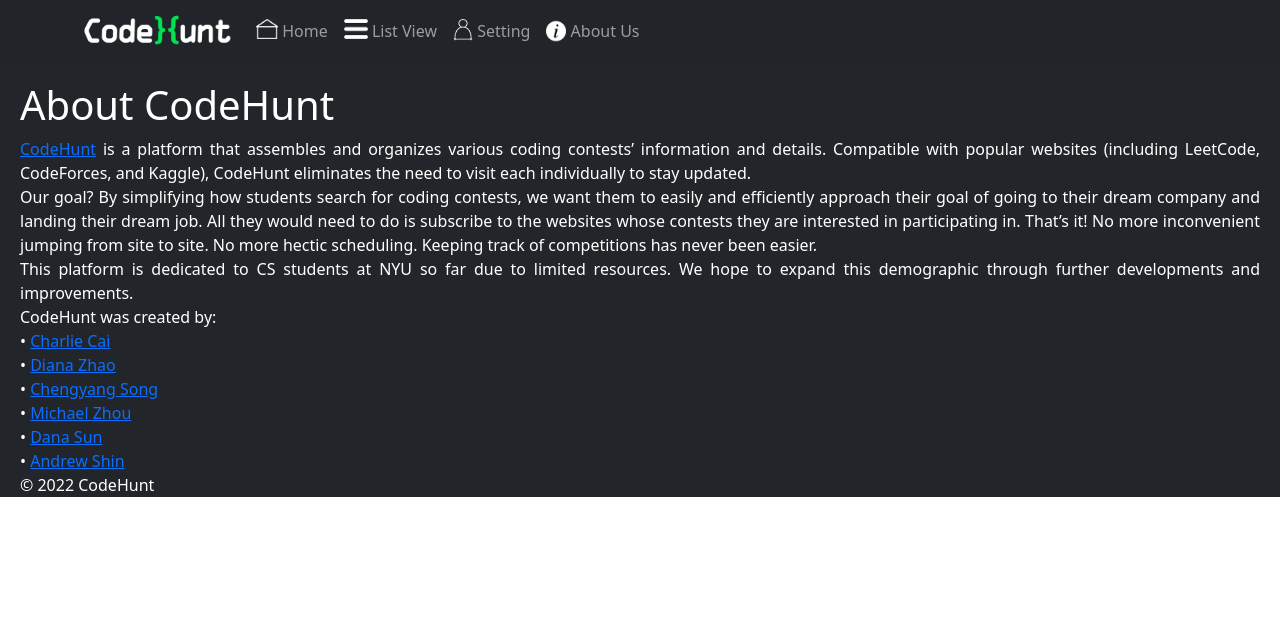
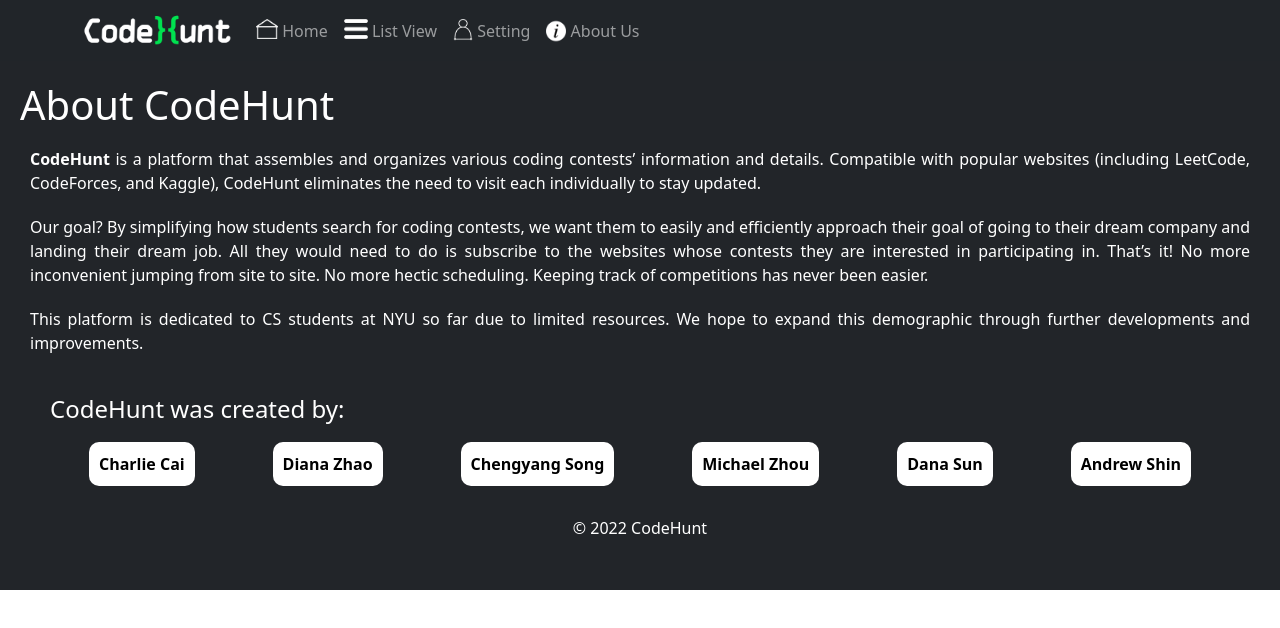
Before and after one commit to software-students-spring2022/final-project-codehunt, a React (Create React App) app in the folder front-end/: page /about in a window 1280 px wide. Shown: the top 628 px of the page. Built offline with nearby package versions, Linux system fonts and the light colour scheme.

Commit message:
vastly improved About CSS

```diff
--- a/front-end/src/About.css
+++ b/front-end/src/About.css
@@ -1,3 +1,7 @@
+*{
+    box-sizing: border-box;
+}
+
 .Home {
     /* some spacing around the entire contents of the app */
     margin: 20px;
@@ -6,8 +10,69 @@
 
 .primary{
     text-align: justify;
+    color: white;
+    padding: 10px;
+}
+
+.credits{
+    padding: 30px;
 }
 
 .name{
     color: white;
 }
+
+.titlelink{
+    text-decoration: none;
+    color: white;
+    font-weight: bold;
+}
+
+.titlelink:hover{
+    color: white;
+    text-decoration: underline;
+}
+
+.link{
+    text-decoration: none;
+    color: black;
+    font-weight: bold;
+}
+
+.link:hover{
+    color: black;
+}
+
+.contributors{
+    display: flex;
+    justify-content: space-around;
+    align-items: center;
+}
+
+.nameButton{
+    border: 0px solid black;
+    background: white;
+    border-radius: 10px;
+    display: flex;
+    justify-content: center;
+    align-items: center;
+    margin: 10px;
+    padding: 10px;
+
+}
+
+.nameButton:hover{
+    background: lightgray;
+    transform: scale(1.1);
+    transition: 0.5s;
+}
+
+.nameButton:active{
+    background: lightslategray;
+}
+
+.copyright{
+    display: flex;
+    justify-content: center;
+    margin: 20px;
+}
--- a/front-end/src/About.js
+++ b/front-end/src/About.js
@@ -5,18 +5,33 @@ const About = (props) => {
   return (
     <main className = "Home">
       <h1>About CodeHunt</h1>
-      <div className="primary"><a href="https://github.com/software-assignments-spring2022/final-project-codehunt">CodeHunt</a> is a platform that assembles and organizes various coding contests’ information and details. Compatible with popular websites (including LeetCode, CodeForces, and Kaggle), CodeHunt eliminates the need to visit each individually to stay updated.</div>
-      <div className="primary">Our goal? By simplifying how students search for coding contests, we want them to easily and efficiently approach their goal of going to their dream company and landing their dream job. All they would need to do is subscribe to the websites whose contests they are interested in participating in. That’s it! No more inconvenient jumping from site to site. No more hectic scheduling. Keeping track of competitions has never been easier.</div>
-      <div className="primary">This platform is dedicated to CS students at NYU so far due to limited resources. We hope to expand this demographic through further developments and improvements.</div>
-      <div className="primary">CodeHunt was created by:
-        <div className="name">•   <a href="https://github.com/charliecai00">Charlie Cai</a></div>
-        <div className="name">•   <a href="https://github.com/dinanz">Diana Zhao</a></div>
-        <div className="name">•   <a href="https://github.com/b0ub0">Chengyang Song</a></div>
-        <div className="name">•   <a href="https://github.com/kopokopok">Michael Zhou</a></div>
-        <div className="name">•   <a href="https://github.com/dana-sun">Dana Sun</a></div>
-        <div className="name">•   <a href="https://github.com/andrewshin02">Andrew Shin</a></div>
+      <div className="primary"><a className="titlelink" href="https://github.com/software-assignments-spring2022/final-project-codehunt">CodeHunt</a> is a platform that assembles and organizes various coding contests’ information and details. Compatible with popular websites (including LeetCode, CodeForces, and Kaggle), CodeHunt eliminates the need to visit each individually to stay updated.</div>
+      <div className="primary">
+        Our goal? By simplifying how students search for coding contests,
+        we want them to easily and efficiently approach their goal of going
+        to their dream company and landing their dream job. All they would
+        need to do is subscribe to the websites whose contests they are
+        interested in participating in. That’s it! No more inconvenient
+        jumping from site to site. No more hectic scheduling.
+        Keeping track of competitions has never been easier.
       </div>
-      <div className="copyright">© 2022 CodeHunt</div>
+      <div className="primary">
+        This platform is dedicated to CS students at NYU so far due to
+        limited resources. We hope to expand this demographic through
+        further developments and improvements.
+      </div>
+      <div className="credits">
+        <h4>CodeHunt was created by:</h4>
+        <div className="contributors">
+          <div className="nameButton"><a className="link" href="https://github.com/charliecai00">Charlie Cai</a></div>
+          <div className="nameButton"><a className="link" href="https://github.com/dinanz">Diana Zhao</a></div>
+          <div className="nameButton"><a className="link" href="https://github.com/b0ub0">Chengyang Song</a></div>
+          <div className="nameButton"><a className="link" href="https://github.com/kopokopok">Michael Zhou</a></div>
+          <div className="nameButton"><a className="link" href="https://github.com/dana-sun">Dana Sun</a></div>
+          <div className="nameButton"><a className="link" href="https://github.com/andrewshin02">Andrew Shin</a></div>
+        </div>
+        <div className="copyright">© 2022 CodeHunt</div>
+      </div>
     </main>
   )
 }
```
